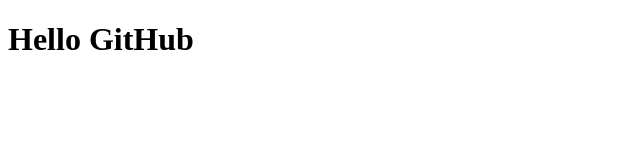
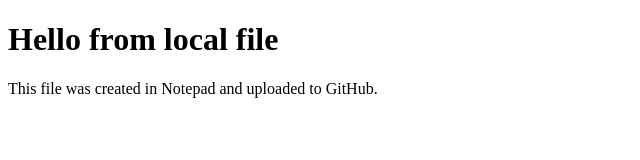
Before and after one commit to prachipande1807/calculator, a plain HTML site: page index.html in a window 1280 px wide. Shown: the whole page, without its empty margins (0-640 px from the left). Drawn offline with Linux system fonts and the light colour scheme.

Commit message:
Add index.html
 Initial upload from Notepad

```diff
--- a/index.html
+++ b/index.html
@@ -1,9 +1,10 @@
 <!DOCTYPE html>
 <html>
 <head>
-  <title>My First Page</title>
+    <title>My First GitHub Upload</title>
 </head>
 <body>
-  <h1>Hello GitHub</h1>
+    <h1>Hello from local file</h1>
+    <p>This file was created in Notepad and uploaded to GitHub.</p>
 </body>
 </html>
```
